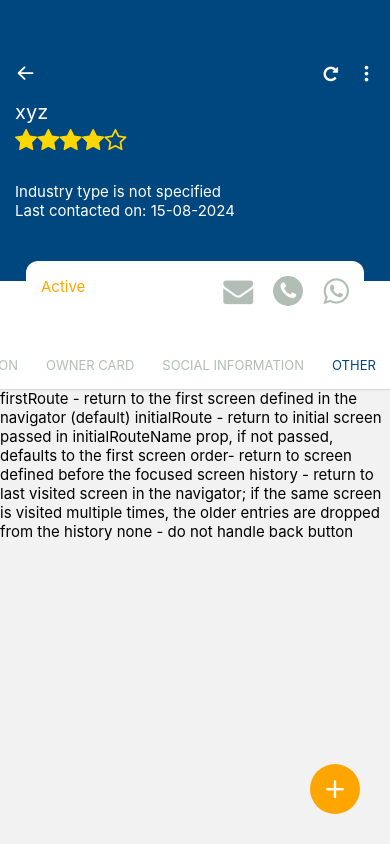
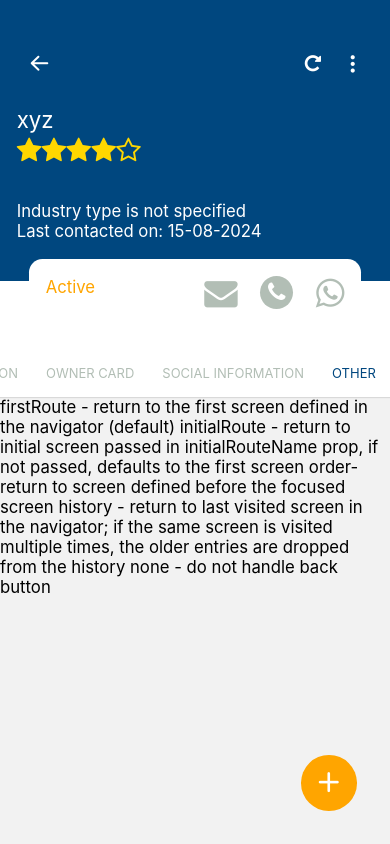
Before and after one commit to pooja11021999/screen1, a React Native app: screen /Other in a window 390 px wide. Built offline with nearby package versions, Linux system fonts and the light colour scheme.

Commit message:
made responsive using react native size matters library

```diff
--- a/app/_layout.js
+++ b/app/_layout.js
@@ -1,5 +1,7 @@
 import { createMaterialTopTabNavigator } from "@react-navigation/material-top-tabs";
 import { NavigationContainer } from "@react-navigation/native";
+import { scale, verticalScale } from "react-native-size-matters";
+
 import Index from "./(tabs)";
 import First from "./(tabs)/first";
 import Second from "./(tabs)/second";
@@ -17,11 +19,11 @@ export default function Layout() {
           tabBarInactiveTintColor: "#B2BEB5",
           tabBarIndicatorStyle: {
             backgroundColor: "#00477f",
-            height:3
+            height: verticalScale(3),
           },
           tabBarLabelStyle: {
             flex: 1,
-            maxWidth: 250,
+            maxWidth: scale(250),
           },
           tabBarItemStyle: {
             width: "auto",
--- a/app/src/components/addBtn.js
+++ b/app/src/components/addBtn.js
@@ -1,11 +1,12 @@
+import { Octicons } from "@expo/vector-icons";
 import React from "react";
 import { StyleSheet, View } from "react-native";
-import { Octicons } from "@expo/vector-icons";
+import { scale } from "react-native-size-matters";
 
 const AddBtn = () => {
   return (
     <View style={styles.container}>
-      <Octicons name="plus" color="#fff" size={25}/>
+      <Octicons name="plus" color="#fff" size={scale(25)} />
     </View>
   );
 };
@@ -17,10 +18,10 @@ const styles = StyleSheet.create({
     alignItems: "center",
     justifyContent: "center",
     position: "absolute",
-    right: 30,
-    bottom: 30,
-    width: 50,
-    height: 50,
-    borderRadius:25
+    right: scale(30),
+    bottom: scale(30),
+    width: scale(50),
+    height: scale(50),
+    borderRadius: scale(25),
   },
 });
--- a/app/src/components/header.js
+++ b/app/src/components/header.js
@@ -1,19 +1,22 @@
-import { AntDesign, FontAwesome , Entypo} from "@expo/vector-icons";
+import { AntDesign, Entypo, FontAwesome } from "@expo/vector-icons";
 import React from "react";
 import { StyleSheet, View } from "react-native";
+import { scale } from "react-native-size-matters";
 
 const HeaderMenu = ({ menu, refresh }) => {
   return (
     <View style={styles.container}>
       <View style={styles.leftIcons}>
-        <AntDesign name="arrowleft" size={21} color="#fff" />
+        <AntDesign name="arrowleft" size={scale(21)} color="#fff" />
       </View>
       <View style={styles.rightIcons}>
-        {refresh && <FontAwesome name="rotate-right" size={17} color="#fff" />}
+        {refresh && (
+          <FontAwesome name="rotate-right" size={scale(17)} color="#fff" />
+        )}
         {menu && (
           <Entypo
             name="dots-three-vertical"
-            size={17}
+            size={scale(17)}
             color="#fff"
             style={styles.iconStyle}
           />
@@ -28,14 +31,15 @@ const styles = StyleSheet.create({
   container: {
     flexDirection: "row",
     justifyContent: "space-between",
+    padding: scale(10),
   },
   rightIcons: {
     flexDirection: "row",
     justifyContent: "space-between",
-    alignItems:'center',
+    alignItems: "center",
   },
-  leftIcons:{
-    alignItems:'center'
+  leftIcons: {
+    alignItems: "center",
   },
-  iconStyle:{ marginLeft: 20 }
+  iconStyle: { marginLeft: scale(20) },
 });
--- a/app/src/components/ratingStars.js
+++ b/app/src/components/ratingStars.js
@@ -1,6 +1,7 @@
+import { FontAwesome } from "@expo/vector-icons";
 import React from "react";
-import { View, StyleSheet } from "react-native";
-import { FontAwesome } from "@expo/vector-icons";
+import { StyleSheet, View } from "react-native";
+import { scale } from "react-native-size-matters";
 
 const RatingStars = ({ rating }) => {
   const renderStars = () => {
@@ -9,15 +10,15 @@ const RatingStars = ({ rating }) => {
     for (let i = 1; i <= 5; i++) {
       if (i <= rating) {
         stars.push(
-          <FontAwesome key={i} name="star" size={24} color="#FFD700" />
+          <FontAwesome key={i} name="star" size={scale(24)} color="#FFD700" />
         );
       } else if (i - rating < 1 && i - rating > 0) {
         stars.push(
-          <FontAwesome key={i} name="star" size={24} color="#FFD700" />
+          <FontAwesome key={i} name="star" size={scale(24)} color="#FFD700" />
         );
       } else {
         stars.push(
-          <FontAwesome key={i} name="star-o" size={24} color="#FFD700" />
+          <FontAwesome key={i} name="star-o" size={scale(24)} color="#FFD700" />
         );
       }
     }
--- a/app/src/modules/contactCard/index.js
+++ b/app/src/modules/contactCard/index.js
@@ -1,6 +1,8 @@
 import { FontAwesome } from "@expo/vector-icons";
 import React, { useRef, useState } from "react";
-import { StyleSheet, Text, View } from "react-native";
+import { StyleSheet, View } from "react-native";
+import { moderateScale, scale } from "react-native-size-matters";
+
 import CustomText from "../../../../assets/commonElements/text";
 
 const ContactCard = () => {
@@ -19,24 +21,21 @@ const ContactCard = () => {
       style={[styles.container, { top: -(cardHeight / 3) }]}
     >
       <View style={styles.textContainer}>
-        <CustomText
-          text={"Active"}
-          externalStyle={styles.textStyle}
-        />
+        <CustomText text={"Active"} externalStyle={styles.textStyle} />
       </View>
       <View style={styles.iconContainer}>
         <FontAwesome
           name="envelope"
-          size={30}
+          size={scale(30)}
           color="#B2BEB5"
           style={styles.icon}
         />
         <View style={styles.circleIconContainer}>
-          <FontAwesome name="phone" size={20} color="#fff" />
+          <FontAwesome name="phone" size={scale(20)} color="#fff" />
         </View>
         <FontAwesome
           name="whatsapp"
-          size={30}
+          size={scale(30)}
           color="#B2BEB5"
           style={styles.icon}
         />
@@ -50,10 +49,10 @@ export default ContactCard;
 const styles = StyleSheet.create({
   container: {
     backgroundColor: "white",
-    elevation: 4,
-    padding: 15,
-    marginHorizontal: 26,
-    borderRadius: 12,
+    elevation: moderateScale(4),
+    padding: scale(15),
+    marginHorizontal: scale(26),
+    borderRadius: scale(12),
     flexDirection: "row",
   },
   iconContainer: {
@@ -63,24 +62,24 @@ const styles = StyleSheet.create({
     justifyContent: "flex-end",
   },
   circleIconContainer: {
-    width: 30,
-    height: 30,
-    borderRadius: 15,
+    width: scale(30),
+    height: scale(30),
+    borderRadius: scale(15),
     backgroundColor: "#B2BEB5",
     justifyContent: "center",
     alignItems: "center",
-    marginHorizontal: 10,
-    marginLeft: 20,
+    marginHorizontal: scale(10),
+    marginLeft: scale(20),
   },
   icon: {
-    marginLeft: 10,
+    marginLeft: scale(10),
   },
   textContainer: {
     flex: 1,
     alignSelf: "center",
   },
-  textStyle:{
+  textStyle: {
     color: "orange",
-    marginBottom: 10
-  }
+    marginBottom: scale(10),
+  },
 });
--- a/app/src/modules/headerComponent/index.js
+++ b/app/src/modules/headerComponent/index.js
@@ -1,9 +1,10 @@
 import React from "react";
-import { StyleSheet, Text, View } from "react-native";
+import { StyleSheet, View } from "react-native";
+import { scale, verticalScale } from "react-native-size-matters";
 
+import CustomText from "../../../../assets/commonElements/text";
 import HeaderMenu from "../../components/header";
 import RatingStars from "../../components/ratingStars";
-import CustomText from "../../../../assets/commonElements/text";
 
 const Header = ({ data }) => {
   const { title, indType, lastConnect, ratingPer } = data;
@@ -34,19 +35,19 @@ export const styles = StyleSheet.create({
   container: {
     flex: 1,
     justifyContent: "center",
-    paddingHorizontal: 15,
-    paddingVertical: 6,
+    paddingHorizontal: scale(15),
+    paddingVertical: verticalScale(6),
   },
   detailsStyle: {
-    paddingTop: 10,
-    marginTop:20
+    paddingTop: verticalScale(10),
+    marginTop: verticalScale(20),
   },
   contentContainer: {
-    paddingTop: 15,
+    paddingTop: verticalScale(15),
   },
   textStyle: {
-    fontSize: 20,
-    marginBottom: 4,
+    fontSize: scale(20),
+    marginBottom: scale(4),
   },
   lastConnectStyle: { flexDirection: "row" },
 });
--- a/assets/commonElements/text.js
+++ b/assets/commonElements/text.js
@@ -1,5 +1,6 @@
 import React from "react";
 import { StyleSheet, Text } from "react-native";
+import { scale } from "react-native-size-matters";
 
 const CustomText = ({ text, externalStyle }) => {
   return <Text style={[styles.textStyle, externalStyle]}>{text}</Text>;
@@ -9,6 +10,6 @@ export default CustomText;
 export const styles = StyleSheet.create({
   textStyle: {
     color: "white",
-    fontSize: 15,
+    fontSize: scale(15),
   },
 });
--- a/package.json
+++ b/package.json
@@ -22,6 +22,7 @@
     "react-native-ratings": "^8.1.0",
     "react-native-safe-area-context": "^4.10.9",
     "react-native-screens": "^3.34.0",
+    "react-native-size-matters": "^0.4.2",
     "react-native-tab-view": "^3.5.2",
     "react-native-web": "~0.19.10"
   },
```
Also changed, not shown: 1 other file (tests, documents, lock files or other folders).
